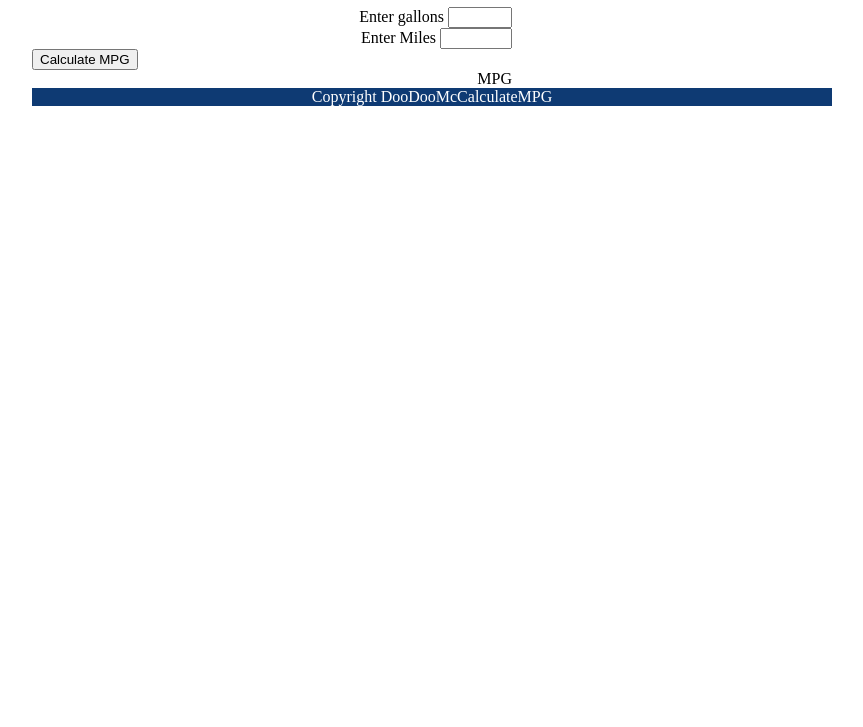
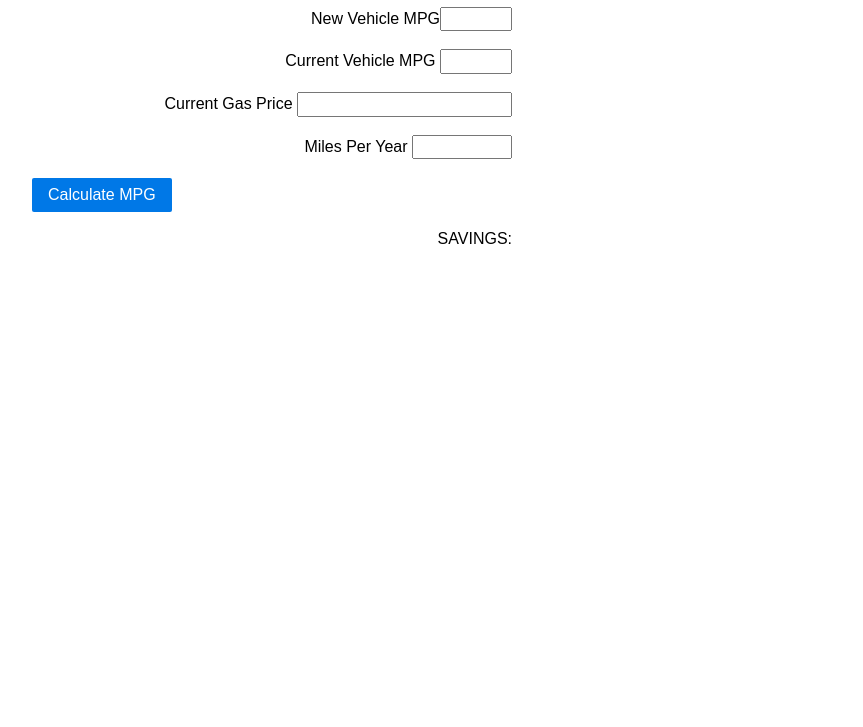
Before and after one commit to briannasue/MPGCalc, a plain HTML site: page index.html in a window 1280 px wide. Shown: the part 73-800 px from the top of the page, without its empty margins (208-1071 px from the left). Drawn offline with nearby package versions, Linux system fonts and the light colour scheme.

Commit message:
Update index.html
Trying to make a MPG Calc that will submit when Enter Key is hit. So far I get close but the answer just flashes on screen and off. I notice when I change the form section to DIV it fixes issue but disables enter stroke key.

```diff
--- a/index.html
+++ b/index.html
@@ -10,67 +10,144 @@
   <link rel = "stylesheet"
         type = "text/css"
         href = "mpgNarrow.css" />
+  <link rel = "stylesheet"
+        type = "text/css"
+        href = "pure-min.css" />
   <meta name="viewport" content="width=device-width, initial-scale=1.0">
+   <script src="jquery-1.11.3.min.js"></script>
+
+
+
 
 </head>
+
+
   <script type = "text/javascript">
-    function calcMPG(){
-      var gallons = 0;
+
+     function calcMPG(){
+      var price = 0;
       var miles = 0;
+      var car1 = 0;
+      var car2 = 0;
       var mpg = 0;
 
-      gallons = document.getElementById("gallons");
+      price = document.getElementById("price");
       miles = document.getElementById("miles");
+      car1 = document.getElementById("car1");
+      car2 = document.getElementById("car2");
 
-      gallons = gallons.value;
+      price = price.value;
       miles = miles.value;
+      car1 = car1.value;
+      car2 = car2.value;
 
-      mpg = miles/gallons; //make calculation
+      mpg = ((miles/car1) * price) - ((miles/car2) * price); //make calculation
 
-      mpg = mpg.toFixed(2) + " mpg"; //Round the answer to 2 decimal point
+      mpg = "SAVE $" + mpg.toFixed(2); //Round the answer to 2 decimal point
 
       lblOutput.innerHTML = mpg;
-    }
+
+       }
+
+
   </script>
 <body>
-  <div id="all">
+
+<div id="all">
     <header>
       <h1>MPG Calculator</h1>
     </header>
 
-    <div id="stuff">
-      <!--INPUT GALLONS-->
-      <label for = "gallons">Enter gallons
-          <input type = "number"
-                 id = "gallons"
+
+    <form id="stuff">
+
+      <!--INPUT CAR 1-->
+   <div class="block"> <label for = "car1">New Vehicle MPG<input type = "number"
+                 id = "car1"
                  max = "100"
                  min = "0" />
-      </label>
+      </label></div>
+
+    </br>
+
+
+      <!--INPUT CAR 2-->
+      <div class="block"><label for = "car2">Current Vehicle MPG
+          <input type = "number"
+                 id = "car2"
+                 max = "100"
+                 min = "0" />
+      </label></div>
+
+      </br>
+
+
+
+      <!--INPUT PRICE-->
+  <div class="block"> <label for = "price">Current Gas Price
+          <input type = "number"
+                 step="any"
+                 id = "price"
+                 max = "500"
+                 min = "0" />
+      </label></div>
+
+      </br>
+
 
       <!--INPUT MILES-->
-      <label for = "miles">Enter Miles
+    <div class="block"> <label for = "miles">Miles Per Year
           <input type = "number"
                  id = "miles"
-                 max = "5000"
+                 max = "100000"
                  min = "0" />
-      </label>
+      </label></div>
+
+      </br>
+
 
       <!--CLICK TO DO CALCULATION-->
-        <button type = "button"
+
+
+      <button class = "pure-button pure-button-primary" id="btn"
               onclick= "calcMPG()" />
+
             Calculate MPG
-        </button>
+
+
+       </button>
+
+        </br></br>
 
       <!--OUTPUT FOR ANSWER-->
       <label id = "lblOutput">
-        MPG
+        SAVINGS:
       </label>
-    </div>
+    </form>
 
 
-    <footer>
-      Copyright DooDooMcCalculateMPG
-    </footer>
+
   </div>
+
+<script src="http://ajax.googleapis.com/ajax/libs/jquery/1.11.1/jquery.min.js"></script>
+
+<script>
+
+$('#stuff').keydown(function() {
+var key = e.which;
+if (key == 13) {
+// As ASCII code for ENTER key is "13"
+$('#stuff').calcMPG(); // Submit form code
+}
+});
+
+
+
+</script>
+
+
+
+
+
 </body>
 </html>
```
